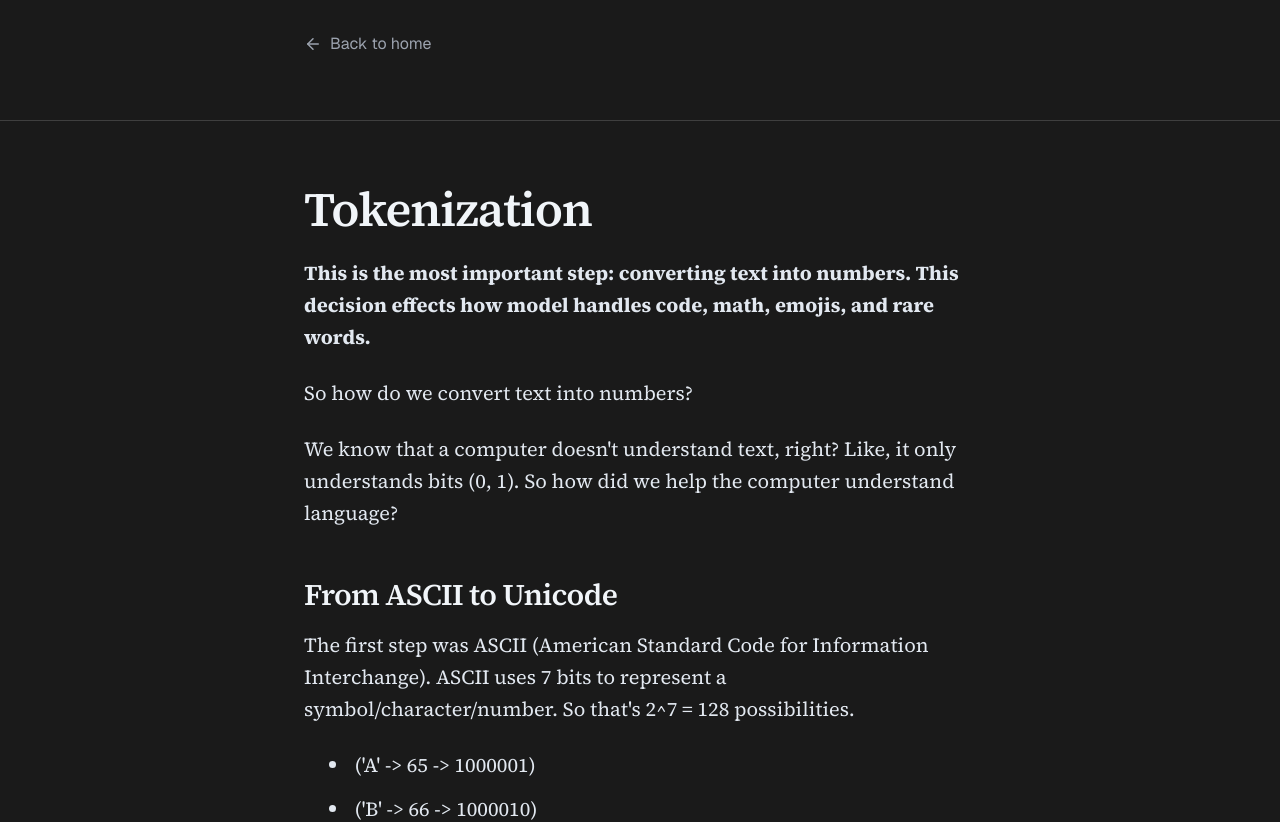
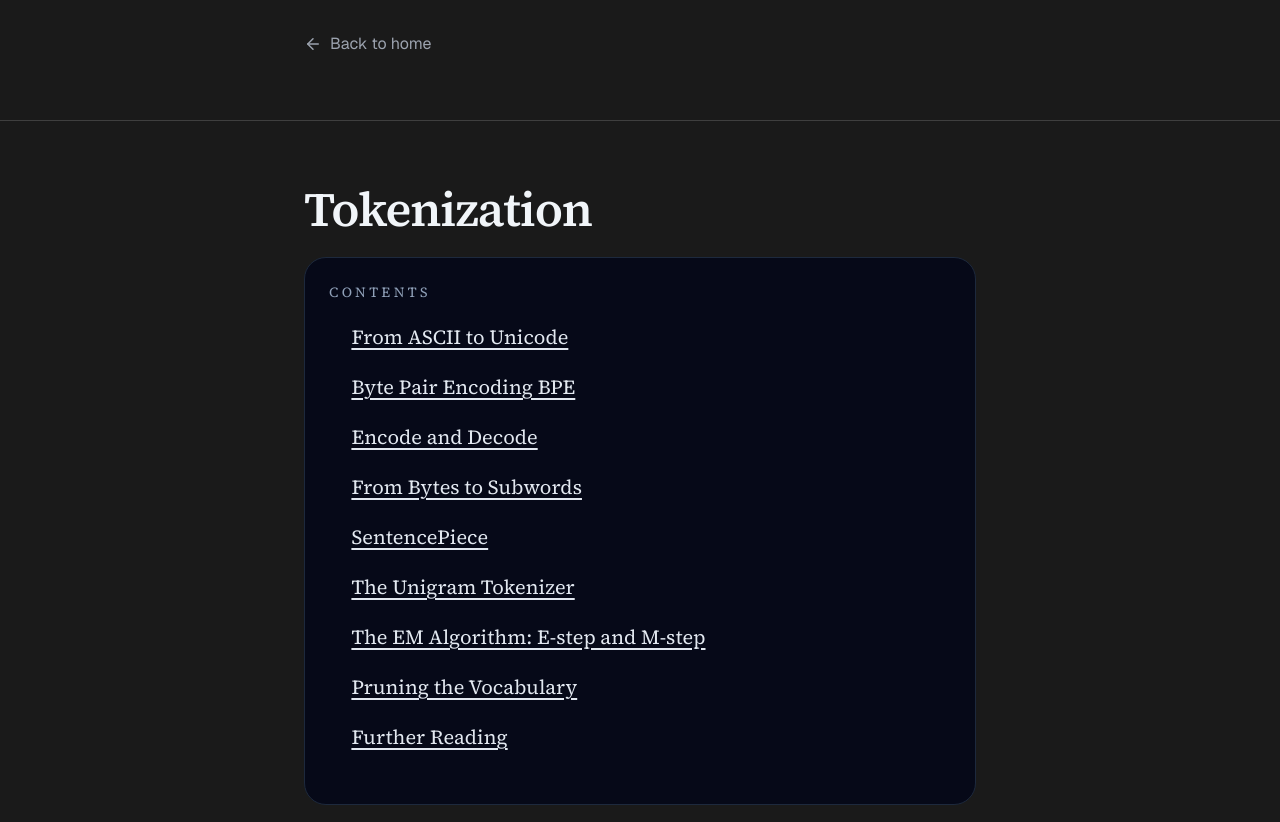
Before and after one commit to vedasamhith146/personal-website, a Next.js app: page /writing/tokenization in a window 1280 px wide. Shown: the top 822 px of the page. Built offline with nearby package versions, Linux system fonts and the light colour scheme.

Commit message:
added sub topics

```diff
--- a/app/globals.css
+++ b/app/globals.css
@@ -126,6 +126,7 @@
   }
   html {
     @apply font-sans;
+    scroll-behavior: smooth;
   }
 }
 
--- a/components/MarkdownArticle.tsx
+++ b/components/MarkdownArticle.tsx
@@ -1,3 +1,4 @@
+import React from 'react';
 import ReactMarkdown from 'react-markdown';
 import remarkGfm from 'remark-gfm';
 import remarkMath from 'remark-math';
@@ -10,14 +11,47 @@ const sourceSerif = Source_Serif_4({
   display: 'swap',
 });
 
+const slugify = (value: string) =>
+  value
+    .toLowerCase()
+    .trim()
+    .replace(/\s+/g, '-')
+    .replace(/[^a-z0-9-_]/g, '');
+
+const extractH2Headings = (markdown: string) => {
+  const headings: Array<{ text: string; id: string }> = [];
+  const counts = new Map<string, number>();
+  const regex = /^##\s+(.*)$/gm;
+  let match: RegExpExecArray | null;
+
+  while ((match = regex.exec(markdown)) !== null) {
+    const rawText = match[1].replace(/\*|\[|\]|`|\(|\)|_/g, '').trim();
+    if (!rawText) continue;
+    const baseId = slugify(rawText);
+    const count = counts.get(baseId) ?? 0;
+    const id = count > 0 ? `${baseId}-${count + 1}` : baseId;
+    counts.set(baseId, count + 1);
+    headings.push({ text: rawText, id });
+  }
+
+  return headings;
+};
+
 const mdComponents = {
   h1: ({ ...props }: any) => (
     <h1 className="mt-0 mb-6 text-5xl font-semibold tracking-tight text-slate-100" {...props} />
   ),
 
-  h2: ({ ...props }: any) => (
-    <h2 className="mt-12 mb-4 text-3xl font-semibold tracking-tight text-slate-100" {...props} />
-  ),
+  h2: ({ children, ...props }: any) => {
+    const headingText = React.Children.toArray(children).join('');
+    const id = slugify(String(headingText));
+
+    return (
+      <h2 id={id} className="mt-12 mb-4 text-3xl font-semibold tracking-tight text-slate-100" {...props}>
+        {children}
+      </h2>
+    );
+  },
 
   h3: ({ ...props }: any) => (
     <h3 className="mt-10 mb-3 text-2xl font-semibold tracking-tight text-slate-100" {...props} />
@@ -56,19 +90,13 @@ const mdComponents = {
   ),
 
   pre: ({ ...props }: any) => (
-    <pre
-      className="my-6 overflow-x-auto rounded-3xl border border-slate-800 bg-slate-950 p-6"
-      {...props}
-    />
+    <pre className="my-6 overflow-x-auto rounded-3xl border border-slate-800 bg-slate-950 p-6" {...props} />
   ),
 
   code: ({ inline, className, children, ...props }: any) => {
     if (inline) {
       return (
-        <code
-          className="rounded-md bg-slate-900 px-2 py-0.5 font-mono text-sm text-sky-200"
-          {...props}
-        >
+        <code className="rounded-md bg-slate-900 px-2 py-0.5 font-mono text-sm text-sky-200" {...props}>
           {children}
         </code>
       );
@@ -85,9 +113,7 @@ const mdComponents = {
   },
 
   img: ({ src, alt, ...props }: any) => {
-    const normalizedSrc = typeof src === 'string'
-      ? src.replace(/^\.\/?/, '/').replace(/\/public\//, '/')
-      : src;
+    const normalizedSrc = typeof src === 'string' ? src.replace(/^\.\/?/, '/').replace(/\/public\//, '/') : src;
 
     return (
       <img
@@ -102,9 +128,7 @@ const mdComponents = {
 
   table: ({ children, ...props }: any) => (
     <div className="my-6 overflow-x-auto rounded-3xl border border-slate-800 bg-slate-950/70" {...props}>
-      <table className="min-w-full border-collapse text-left text-[18px] leading-8 text-slate-200">
-        {children}
-      </table>
+      <table className="min-w-full border-collapse text-left text-[18px] leading-8 text-slate-200">{children}</table>
     </div>
   ),
 
@@ -116,24 +140,55 @@ const mdComponents = {
     <td className="border-b border-slate-800 px-4 py-3 text-slate-200" {...props} />
   ),
 
-  hr: ({ ...props }: any) => (
-    <hr className="my-10 border-slate-700" {...props} />
-  ),
+  hr: ({ ...props }: any) => <hr className="my-10 border-slate-700" {...props} />,
 };
 
 export type MarkdownArticleProps = {
   content: string;
 };
 
+const splitTitleAndBody = (markdown: string) => {
+  const titleMatch = markdown.match(/^#\s+(.*)(?:\r?\n|$)/);
+
+  if (!titleMatch) {
+    return { title: null, body: markdown.trimStart() };
+  }
+
+  const titleLine = titleMatch[0];
+  const title = `# ${titleMatch[1].trim()}`;
+  const body = markdown.slice(titleLine.length).trimStart();
+  return { title, body };
+};
+
 export function MarkdownArticle({ content }: MarkdownArticleProps) {
+  const { title, body } = splitTitleAndBody(content);
+  const headings = extractH2Headings(body);
+
   return (
     <div className={`${sourceSerif.className} markdown-article`}>
-      <ReactMarkdown
-        components={mdComponents}
-        remarkPlugins={[remarkGfm, remarkMath]}
-        rehypePlugins={[rehypeKatex, rehypeHighlight]}
-      >
-        {content}
+      {title && (
+        <div className="markdown-title">
+          <ReactMarkdown components={mdComponents}>{title}</ReactMarkdown>
+        </div>
+      )}
+
+      {headings.length > 0 && (
+        <nav className="toc-box mb-10 rounded-3xl border border-slate-800 bg-slate-950/80 p-6">
+          <p className="mb-4 text-sm uppercase tracking-[0.24em] text-slate-400">Contents</p>
+          <ul className="space-y-3">
+            {headings.map(({ text, id }) => (
+              <li key={id}>
+                <a href={`#${id}`} className="text-slate-200 transition-colors duration-200 hover:text-sky-200 hover:underline">
+                  {text}
+                </a>
+              </li>
+            ))}
+          </ul>
+        </nav>
+      )}
+
+      <ReactMarkdown components={mdComponents} remarkPlugins={[remarkGfm, remarkMath]} rehypePlugins={[rehypeKatex, rehypeHighlight]}>
+        {body}
       </ReactMarkdown>
     </div>
   );
```
